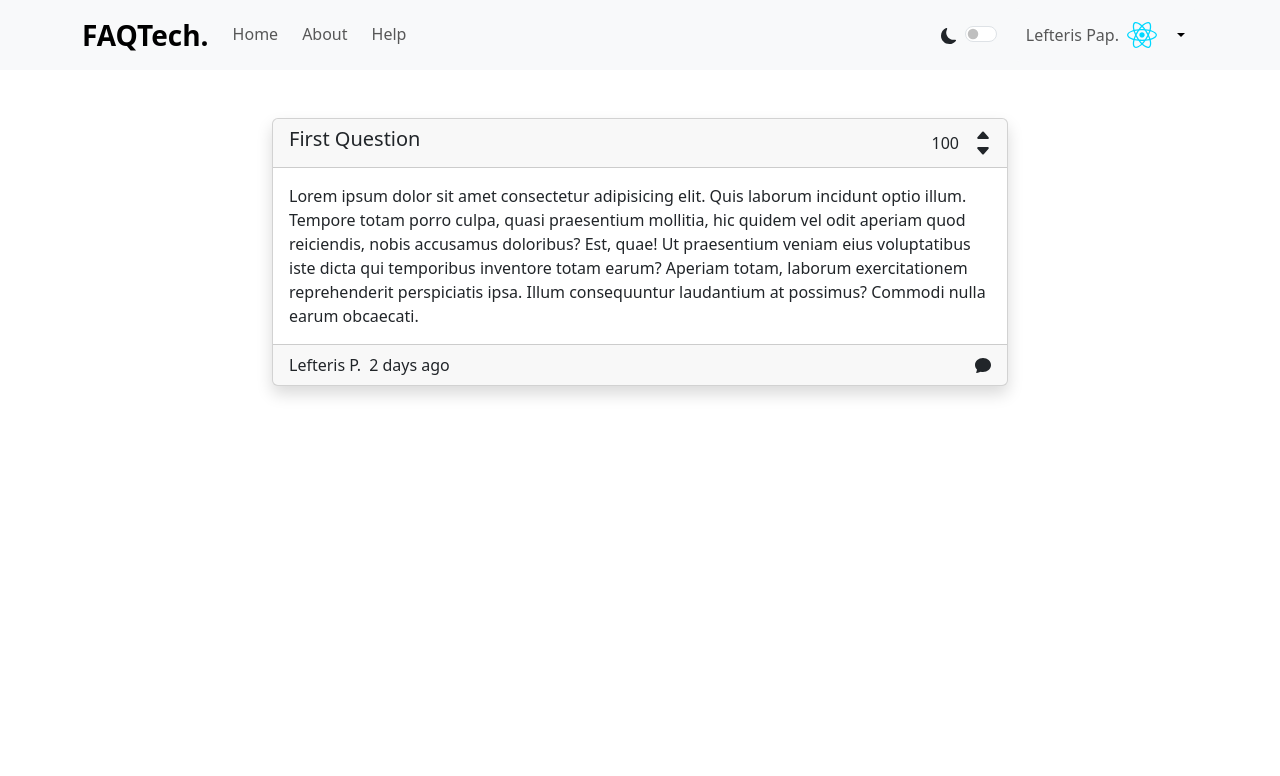
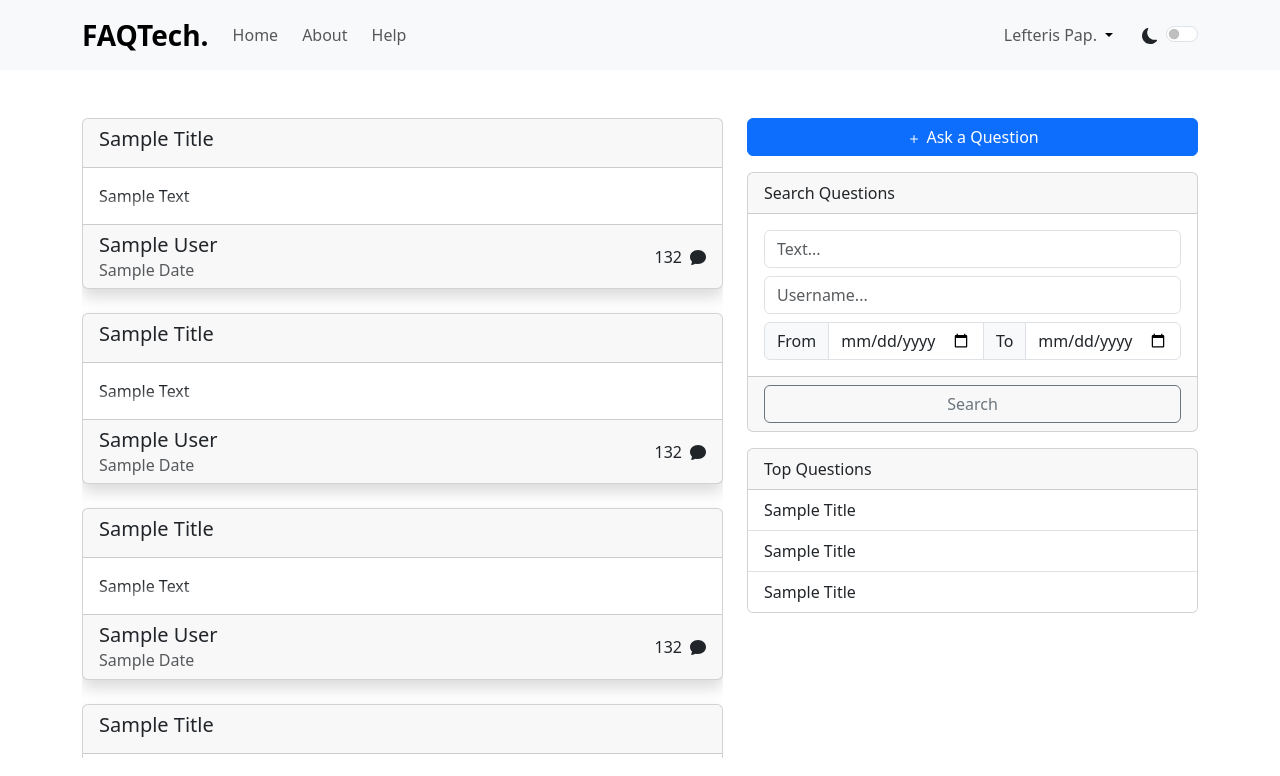
Before and after one commit to lefpap/faq-tech, a React (Vite) app in the folder frontend/: page / in a window 1280 px wide. Shown: the top 776 px of the page. Built offline with nearby package versions, Linux system fonts and the light colour scheme.

Commit message:
created home pstructureage layout and base

```diff
--- a/frontend/src/components/Navbar.tsx
+++ b/frontend/src/components/Navbar.tsx
@@ -1,16 +1,13 @@
-import React from "react";
-import { Navbar, Nav, Container, Dropdown, Image, Form } from "react-bootstrap";
+import { Navbar, Nav, Container, Dropdown, Form } from "react-bootstrap";
 import { SunFill, MoonFill } from "react-bootstrap-icons";
 import { useTheme } from "../contexts/ThemeContext";
 
 function NavBar() {
   const { theme, toggleTheme } = useTheme();
 
-  console.log(theme);
-
   return (
-    <Navbar expand="lg" bg={theme}>
-      <Container>
+    <Navbar expand="md" bg={theme}>
+      <Container fluid="sm">
         <Navbar.Brand className="fw-bold fs-3" href="#home">
           FAQTech.
         </Navbar.Brand>
@@ -24,6 +21,17 @@ function NavBar() {
           </Nav>
 
           <Nav.Item className="d-flex align-items-center justify-content-center gap-3">
+            <Dropdown drop="down-centered">
+              <Dropdown.Toggle className="d-flex align-items-center gap-1" variant={theme} id="dropdown-basic">
+                <Navbar.Text>Lefteris Pap.</Navbar.Text>
+              </Dropdown.Toggle>
+
+              <Dropdown.Menu>
+                <Dropdown.Item href="#/profile">Profile</Dropdown.Item>
+                <Dropdown.Item href="#/logout">Logout</Dropdown.Item>
+              </Dropdown.Menu>
+            </Dropdown>
+
             <Form.Check
               type="switch"
               id="custom-switch"
@@ -32,19 +40,6 @@ function NavBar() {
               onChange={toggleTheme}
               reverse
             />
-            <Dropdown drop="down-centered">
-              <Dropdown.Toggle className="d-flex align-items-center gap-3" variant={theme} id="dropdown-basic">
-                <div className="d-inline-flex align-items-center gap-2">
-                  <Navbar.Text>Lefteris Pap.</Navbar.Text>
-                  <Image width={30} src="/src/assets/react.svg" />
-                </div>
-              </Dropdown.Toggle>
-
-              <Dropdown.Menu>
-                <Dropdown.Item href="#/profile">Profile</Dropdown.Item>
-                <Dropdown.Item href="#/logout">Logout</Dropdown.Item>
-              </Dropdown.Menu>
-            </Dropdown>
           </Nav.Item>
         </Navbar.Collapse>
       </Container>
--- a/frontend/src/components/Question.tsx
+++ b/frontend/src/components/Question.tsx
@@ -1,48 +1,37 @@
-import React from "react";
-import { Card } from "react-bootstrap";
-import { CaretUpFill, CaretDownFill, ChatFill } from "react-bootstrap-icons";
+import { Card, Stack } from "react-bootstrap";
+import { ChatFill } from "react-bootstrap-icons";
 
-interface QuestionProps {
+export interface QuestionProps {
+  id: number;
   title: string;
-  body: string;
+  text: string;
   user: string;
   date: string;
 }
 
-function Question({ title, body, user, date }: QuestionProps) {
+function Question({ title, text, user, date }: QuestionProps) {
   return (
     <Card className="shadow">
-      <Card.Header className="d-flex justify-content-between align-items-center">
+      <Card.Header>
         <Card.Title>{title}</Card.Title>
-        <VoteArrows />
       </Card.Header>
-      <Card.Body>
-        <Card.Text>{body}</Card.Text>
+      <Card.Body className="question-text">
+        <Card.Text className="text-wrap">{text}</Card.Text>
       </Card.Body>
       <Card.Footer>
-        <div className="d-flex justify-content-between align-items-center">
-          <div className="d-flex gap-2">
-            <span>{user}</span>
-            <span>{date}</span>
-          </div>
-          <ChatFill />
-        </div>
+        <Stack direction="horizontal" className="justify-content-between">
+          <Stack>
+            <Card.Title>{user}</Card.Title>
+            <Card.Subtitle className="text-body-secondary">{date}</Card.Subtitle>
+          </Stack>
+          <Stack direction="horizontal" gap={2} className="align-items-strech">
+            <span>132</span> {/* answer count */}
+            <ChatFill />
+          </Stack>
+        </Stack>
       </Card.Footer>
     </Card>
   );
 }
 
-function VoteArrows() {
-  return (
-    <div className="d-flex align-items-center gap-3">
-      <span>100</span>
-
-      <div className="d-flex flex-column">
-        <CaretUpFill />
-        <CaretDownFill />
-      </div>
-    </div>
-  );
-}
-
 export default Question;
--- /dev/null
+++ b/frontend/src/components/QuestionList.tsx
@@ -0,0 +1,25 @@
+import { Stack } from "react-bootstrap";
+import Question, { QuestionProps } from "./Question";
+
+export interface QuestionListProps {
+  questions: QuestionProps[];
+}
+
+function QuestionsList({ questions }: QuestionListProps) {
+  return (
+    <Stack gap={4} className="scrollable-questions">
+      {questions.map((question) => (
+        <Question
+          key={question.id}
+          id={question.id}
+          title={question.title}
+          text={question.text}
+          user={question.user}
+          date={question.date}
+        />
+      ))}
+    </Stack>
+  );
+}
+
+export default QuestionsList;
--- /dev/null
+++ b/frontend/src/components/QuestionSearch.tsx
@@ -0,0 +1,34 @@
+import { Button, Card, Form, InputGroup } from "react-bootstrap";
+
+function QuestionSearch() {
+  return (
+    <Form>
+      <Card>
+        <Card.Header>Search Questions</Card.Header>
+        <Card.Body>
+          <Form.Group className="mb-2" controlId="searchText">
+            <Form.Control type="text" placeholder="Text..." />
+          </Form.Group>
+          <Form.Group className="mb-2" controlId="searchUser">
+            <Form.Control type="text" placeholder="Username..." />
+          </Form.Group>
+          <Form.Group>
+            <InputGroup>
+              <InputGroup.Text>From</InputGroup.Text>
+              <Form.Control type="date" placeholder="From" />
+              <InputGroup.Text>To</InputGroup.Text>
+              <Form.Control type="date" placeholder="To" />
+            </InputGroup>
+          </Form.Group>
+        </Card.Body>
+        <Card.Footer>
+          <Button variant="outline-secondary" type="submit" className="w-100">
+            Search
+          </Button>
+        </Card.Footer>
+      </Card>
+    </Form>
+  );
+}
+
+export default QuestionSearch;
--- /dev/null
+++ b/frontend/src/components/TopQuestions.tsx
@@ -0,0 +1,17 @@
+import { Card, ListGroup } from "react-bootstrap";
+import { QuestionListProps } from "./QuestionList";
+
+function TopQuestions({ questions }: QuestionListProps) {
+  return (
+    <Card className="d-none d-lg-block">
+      <Card.Header>Top Questions</Card.Header>
+      <ListGroup variant="flush">
+        {questions.map((question, index) => (
+          <ListGroup.Item key={index}>{question.title}</ListGroup.Item>
+        ))}
+      </ListGroup>
+    </Card>
+  );
+}
+
+export default TopQuestions;
--- a/frontend/src/index.css
+++ b/frontend/src/index.css
@@ -0,0 +1,49 @@
+.question-text {
+  position: relative;
+  max-height: 10rem;
+  overflow: hidden;
+  padding-right: 1rem;
+}
+
+.question-text::after {
+  content: "";
+  position: absolute;
+  bottom: 0;
+  left: 0;
+  right: 0;
+  height: 2rem; /* Height of the fade effect */
+  background: linear-gradient(transparent, var(--bs-body-bg));
+}
+
+/* Custom scrollbar styles for Webkit browsers */
+.scrollable-questions::-webkit-scrollbar {
+  width: 8px; /* Adjust width */
+}
+
+.scrollable-questions::-webkit-scrollbar-thumb {
+  background-color: #888; /* Color of the scroll thumb */
+  border-radius: 4px; /* Roundness of the scroll thumb */
+}
+
+.scrollable-questions::-webkit-scrollbar-thumb:hover {
+  background-color: #555; /* Color of the scroll thumb on hover */
+}
+
+/* Custom scrollbar styles for Firefox */
+.scrollable-questions {
+  scrollbar-width: thin;
+  scrollbar-color: #888 #f5f5f5; /* thumb and track color */
+}
+
+.sticky-form {
+  position: sticky;
+  top: 1rem; /* Adjust based on your preference */
+}
+
+/* Styles for medium-sized screens and up */
+@media (min-width: 992px) {
+  .scrollable-questions {
+    max-height: 80vh; /* Adjust based on your preference */
+    overflow-y: auto;
+  }
+}
--- a/frontend/src/layout/AppLayout.tsx
+++ b/frontend/src/layout/AppLayout.tsx
@@ -1,4 +1,3 @@
-import React from "react";
 import NavBar from "../components/Navbar";
 import { Outlet } from "react-router-dom";
 
--- a/frontend/src/pages/AboutPage.tsx
+++ b/frontend/src/pages/AboutPage.tsx
@@ -1,5 +1,3 @@
-import React from "react";
-
 function AboutPage() {
   return <div>AboutPage</div>;
 }
--- a/frontend/src/pages/HelpPage.tsx
+++ b/frontend/src/pages/HelpPage.tsx
@@ -1,5 +1,3 @@
-import React from "react";
-
 function HelpPage() {
   return <div>HelpPage</div>;
 }
--- a/frontend/src/pages/HomePage.tsx
+++ b/frontend/src/pages/HomePage.tsx
@@ -1,22 +1,37 @@
-import React from "react";
-import { Col, Container, Row } from "react-bootstrap";
-import Question from "../components/Question";
+import { Button, Col, Container, Row, Stack } from "react-bootstrap";
+import { Plus } from "react-bootstrap-icons";
+import QuestionSearch from "../components/QuestionSearch";
+import TopQuestions from "../components/TopQuestions";
+import QuestionsList from "../components/QuestionList";
+
+const sampleQuestions = Array.from({ length: 10 }).map(() => ({
+  id: Math.random(), // or some other unique value
+  title: "Sample Title",
+  text: "Sample Text",
+  user: "Sample User",
+  date: "Sample Date",
+}));
+
+const topQuestions = sampleQuestions.sort(() => 0.5 - Math.random()).slice(0, 3);
 
 function HomePage() {
   return (
     <Container as={`section`} className="my-5">
       <Row className="justify-content-center">
-        <Col lg={8} xs={12}>
-          <Question
-            title="First Question"
-            body="Lorem ipsum dolor sit amet consectetur adipisicing elit. Quis laborum incidunt optio illum.
-             Tempore totam porro culpa, quasi praesentium mollitia, hic quidem vel odit aperiam quod reiciendis,
-             nobis accusamus doloribus? Est, quae! Ut praesentium veniam eius voluptatibus iste dicta qui temporibus
-             inventore totam earum? Aperiam totam, laborum exercitationem reprehenderit perspiciatis ipsa.
-             Illum consequuntur laudantium at possimus? Commodi nulla earum obcaecati."
-            user="Lefteris P."
-            date="2 days ago"
-          />
+        {/* Questions Column */}
+        <Col xs={12} md={8} lg={7} className="mb-4 mb-lg-0 order-1 order-lg-0">
+          <QuestionsList questions={sampleQuestions} />
+        </Col>
+
+        {/* Search and Popular Questions Column */}
+        <Col xs={12} md={8} lg={5} className="order-0 order-lg-1">
+          <Stack gap={3} className="sticky-form pb-4">
+            <Button variant="primary" className="w-100">
+              <Plus /> Ask a Question
+            </Button>
+            <QuestionSearch />
+            <TopQuestions questions={topQuestions} />
+          </Stack>
         </Col>
       </Row>
     </Container>
```
